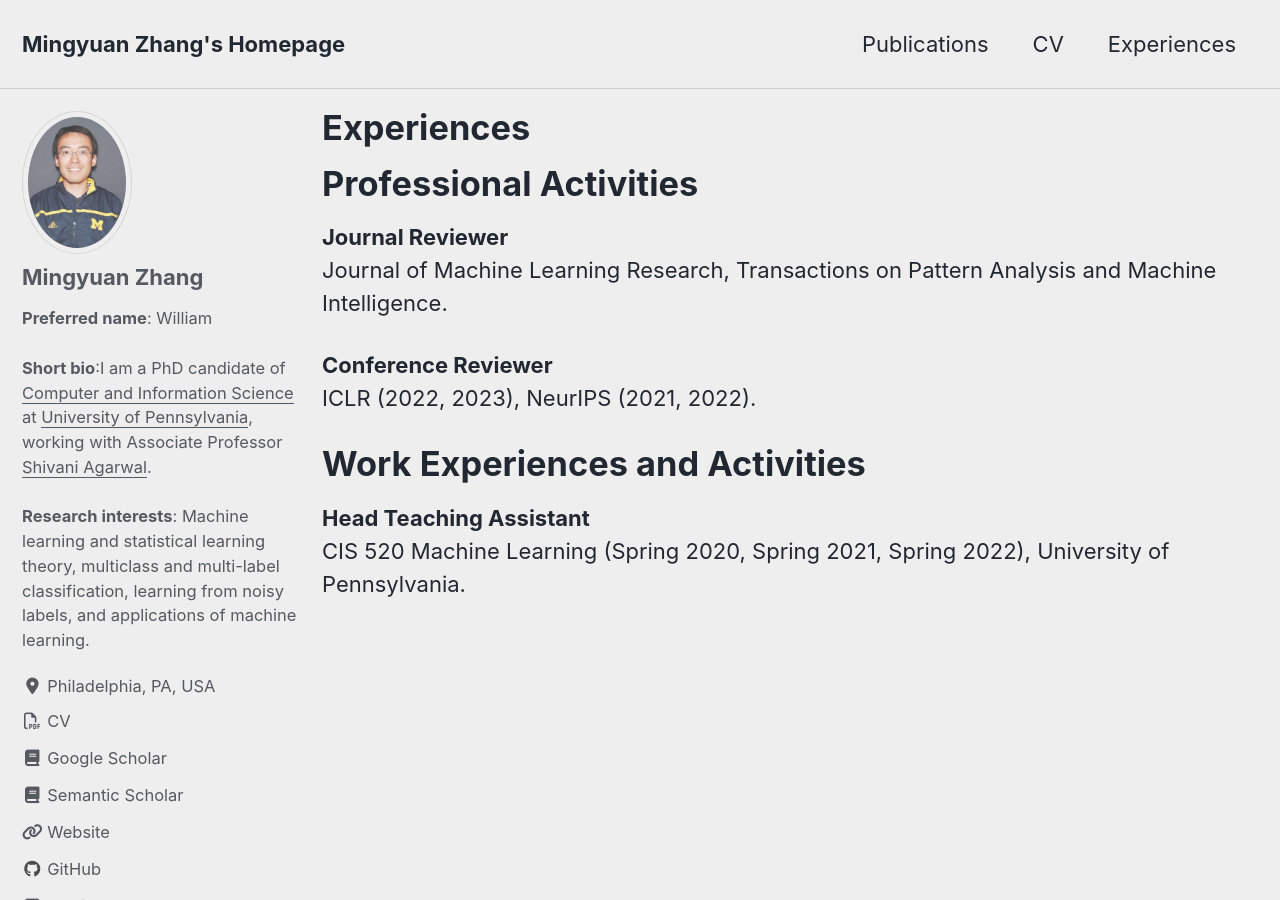
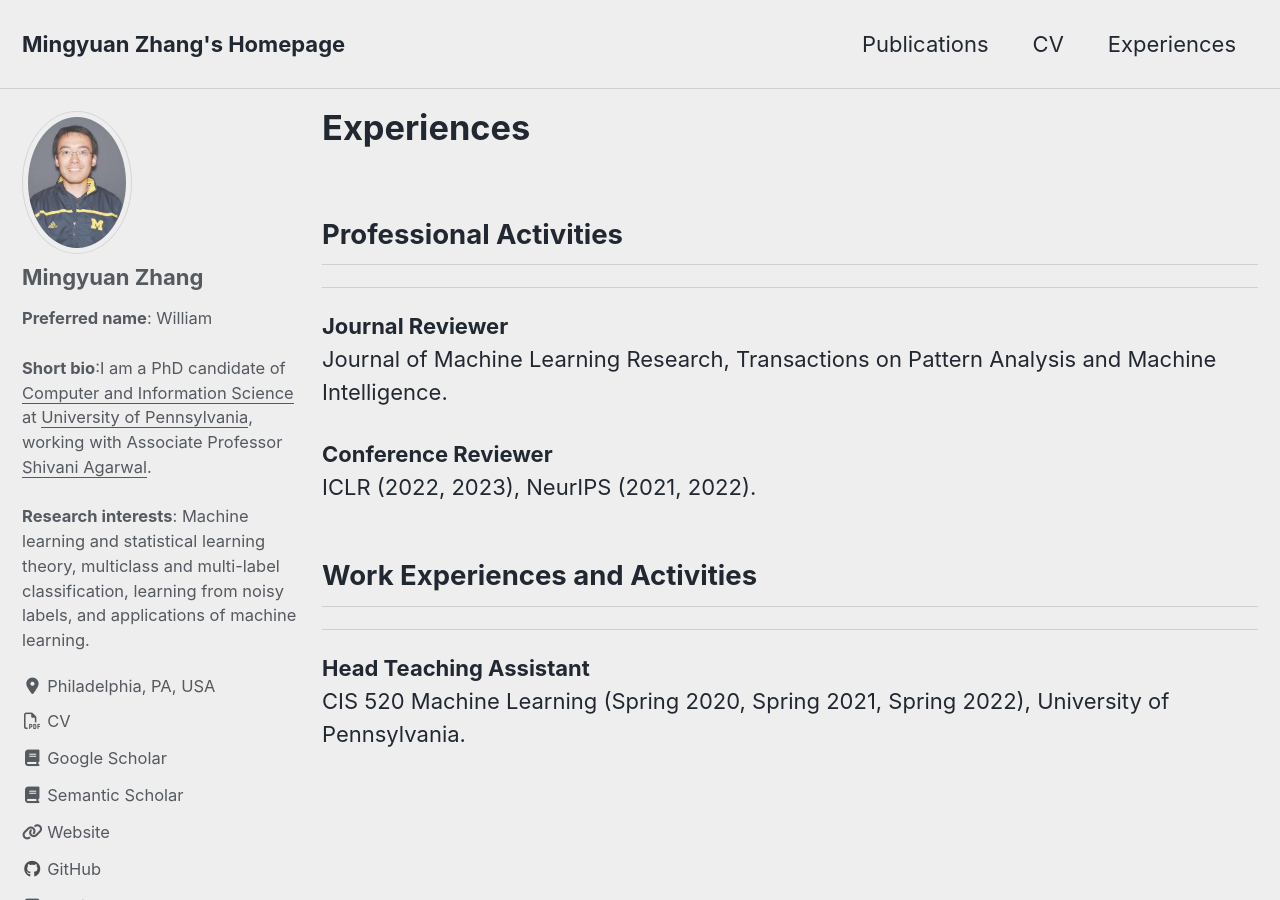
Before and after one commit to moshimowang/moshimowang.github.io, a Jekyll site: the page built from _pages/experiences.md, in a window 1280 px wide and 900 px high. Built offline with Jekyll 4.4.1, drawn with Linux system fonts in a browser that asks for light colours; cached includes are drawn as plain includes; nearby versions of some CDN libraries.

```diff
--- a/_pages/experiences.md
+++ b/_pages/experiences.md
@@ -6,7 +6,9 @@ permalink: /experiences/
 author_profile: true
 ---
 
-<h1>Professional Activities</h1>
+<h2>Professional Activities</h2>
+
+---
 
 **Journal Reviewer**<br>
 Journal of Machine Learning Research, Transactions on Pattern Analysis and Machine Intelligence.<br>
@@ -14,7 +16,9 @@ Journal of Machine Learning Research, Transactions on Pattern Analysis and Machi
 **Conference Reviewer**<br>
 ICLR (2022, 2023), NeurIPS (2021, 2022).<br>
 
-<h1>Work Experiences and Activities</h1>
+<h2>Work Experiences and Activities</h2>
+
+---
 
 **Head Teaching Assistant**<br>
 CIS 520 Machine Learning (Spring 2020, Spring 2021, Spring 2022), University of Pennsylvania.
```
